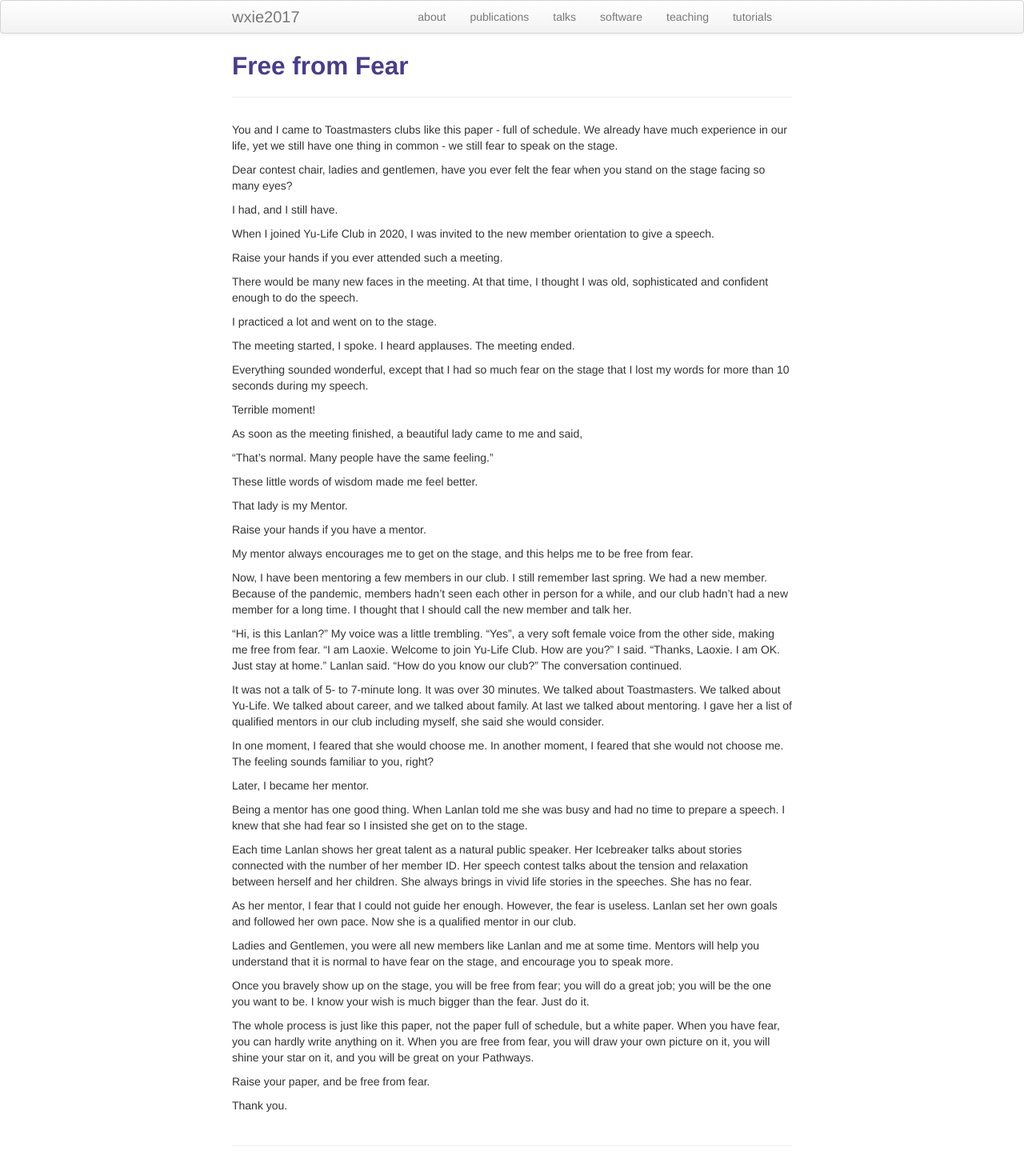
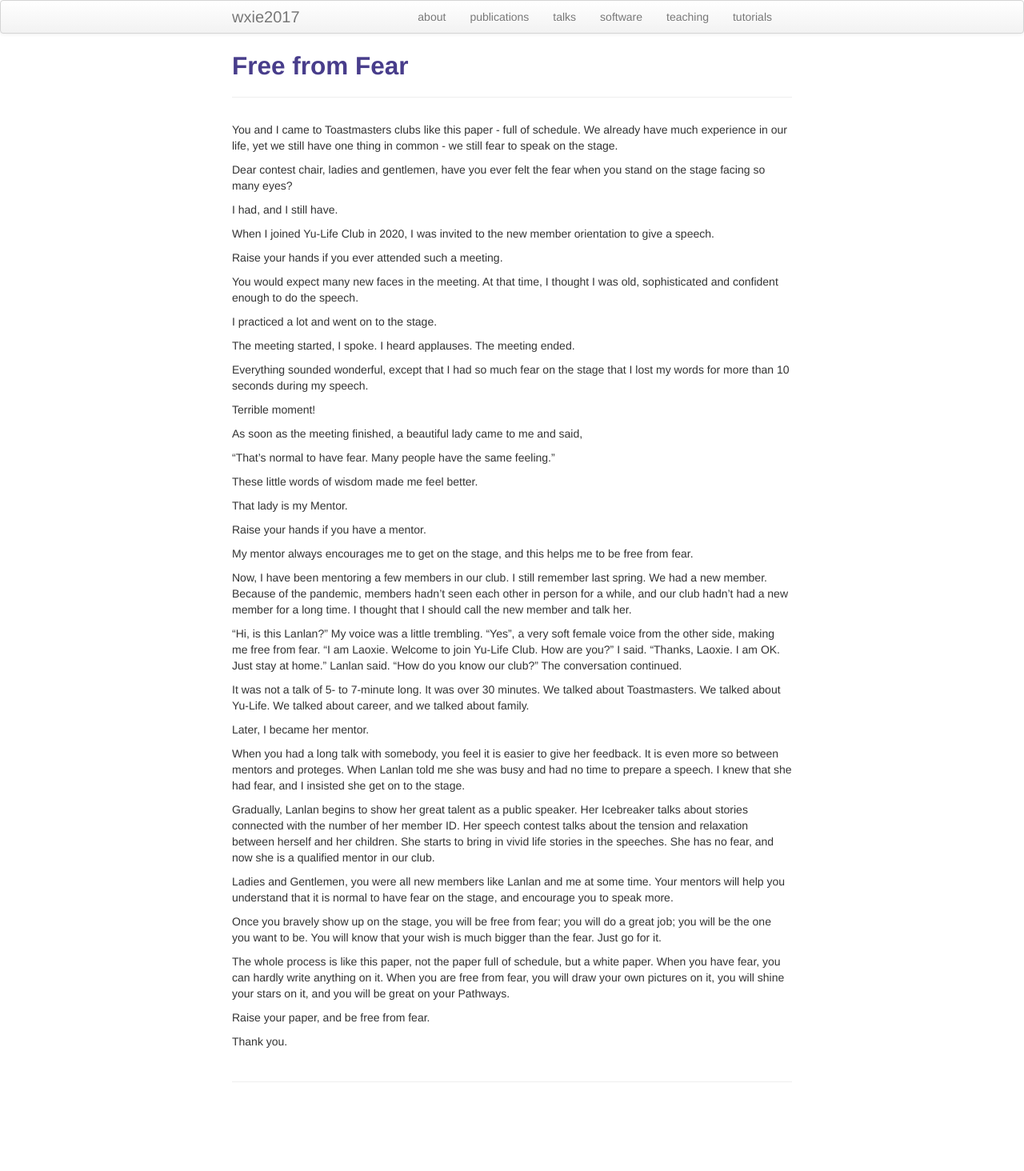
Before and after one commit to wxie2017/wxie2017.github.io, a Jekyll site: the page built from pages/speech/Free_from_Fear_2.md, in a window 1280 px wide. Shown: the whole page at 80% size. Built offline with Jekyll 4.4.1, drawn with Linux system fonts in a browser that asks for light colours; after the commit the page ends 1384 px from its top, so only the background shows below that.

Commit message:
update: free from fear

```diff
--- a/pages/speech/Free_from_Fear_2.md
+++ b/pages/speech/Free_from_Fear_2.md
@@ -19,7 +19,7 @@ to give a speech.
 
 Raise your hands if you ever attended such a meeting.
 
-There would be many new faces in the meeting. At that time, I thought I was old,
+You would expect many new faces in the meeting. At that time, I thought I was old,
 sophisticated and confident enough to do the speech.
 
 I practiced a lot and went on to the stage.
@@ -33,7 +33,7 @@ Terrible moment!
 
 As soon as the meeting finished, a beautiful lady came to me and said,
 
-"That's normal. Many people have the same feeling."
+"That's normal to have fear. Many people have the same feeling."
 
 These little words of wisdom made me feel better.
 
@@ -57,40 +57,33 @@ time. I thought that I should call the new member and talk her.
 
 It was not a talk of 5- to 7-minute long. It was over 30 minutes. We talked
 about Toastmasters. We talked about Yu-Life. We talked about career, and we
-talked about family. At last we talked about mentoring. I gave her a list of
-qualified mentors in our club including myself, she said she would consider.
-
-In one moment, I feared that she would choose me. In another moment, I feared
-that she would not choose me. The feeling sounds familiar to you, right?
+talked about family.
 
 Later, I became her mentor.
 
-Being a mentor has one good thing. When Lanlan told me she was busy and had no
-time to prepare a speech. I knew that she had fear so I insisted she get on to
-the stage.
+When you had a long talk with somebody, you feel it is easier to give her
+feedback. It is even more so between mentors and proteges. When Lanlan told
+me she was busy and had no time to prepare a speech. I knew that she had
+fear, and I insisted she get on to the stage.
 
-Each time Lanlan shows her great talent as a natural public speaker. Her
+Gradually, Lanlan begins to show her great talent as a public speaker. Her
 Icebreaker talks about stories connected with the number of her member ID.
 Her speech contest talks about the tension and relaxation between herself
-and her children. She always brings in vivid life stories in the speeches.
-She has no fear.
-
-As her mentor, I fear that I could not guide her enough. However, the fear
-is useless. Lanlan set her own goals and followed her own pace. Now she is
-a qualified mentor in our club.
+and her children. She starts to bring in vivid life stories in the speeches.
+She has no fear, and now she is a qualified mentor in our club.
 
 Ladies and Gentlemen, you were all new members like Lanlan and me at some
-time. Mentors will help you understand that it is normal to have fear on
-the stage, and encourage you to speak more.
+time. Your mentors will help you understand that it is normal to have fear
+on the stage, and encourage you to speak more.
 
 Once you bravely show up on the stage, you will be free from fear; you will
-do a great job; you will be the one you want to be. I know your wish is much
-bigger than the fear. Just do it.
+do a great job; you will be the one you want to be. You will know that your
+wish is much bigger than the fear. Just go for it.
 
-The whole process is just like this paper, not the paper full of schedule,
-but a white paper. When you have fear, you can hardly write anything on it.
-When you are free from fear, you will draw your own picture on it, you will
-shine your star on it, and you will be great on your Pathways.
+The whole process is like this paper, not the paper full of schedule, but
+a white paper. When you have fear, you can hardly write anything on it.
+When you are free from fear, you will draw your own pictures on it, you will
+shine your stars on it, and you will be great on your Pathways.
 
 Raise your paper, and be free from fear.
 
```
